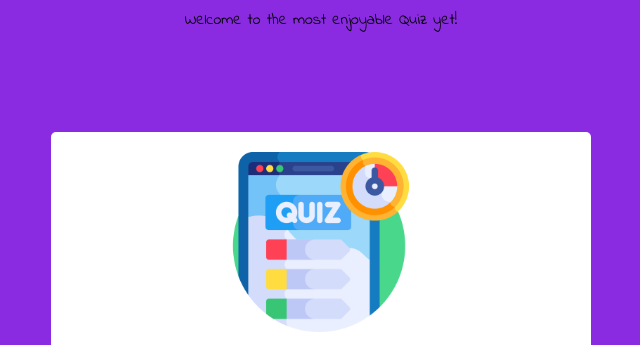
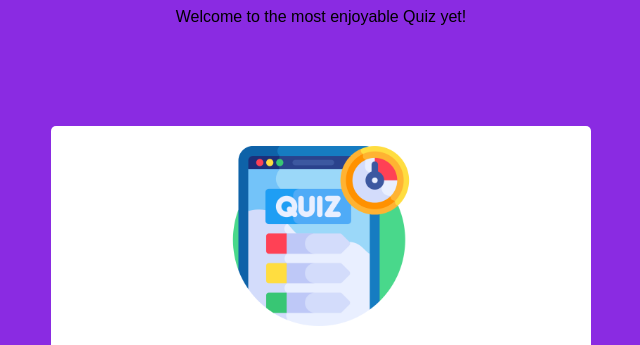
Before and after one commit to olutobi1996/General-Knowledge-Quiz, a plain HTML site: page index.html in a window 1280 px wide. Shown: the top 345 px of the page, without its empty margins (319-959 px from the left). Drawn offline with Linux system fonts and the light colour scheme; a web font is replaced by a local one.

Commit message:
added styling to css header

```diff
--- a/assets/css/style.css
+++ b/assets/css/style.css
@@ -6,6 +6,14 @@ body {
     font-style: normal;
     text-align: center;
 }
+
+/* Header */
+ body, header {
+    font-weight: 400;
+    font-family: fantasy;
+    color: black;
+}
+
 /* Style for question boxes */
 .q-box {
     background-color: white;
```
